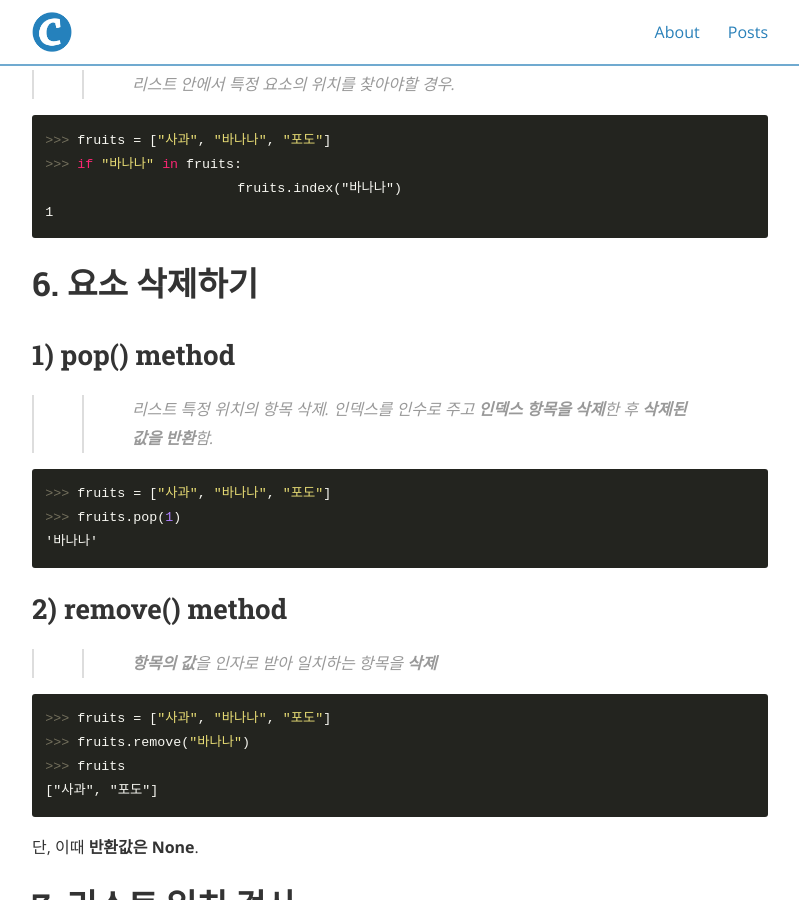
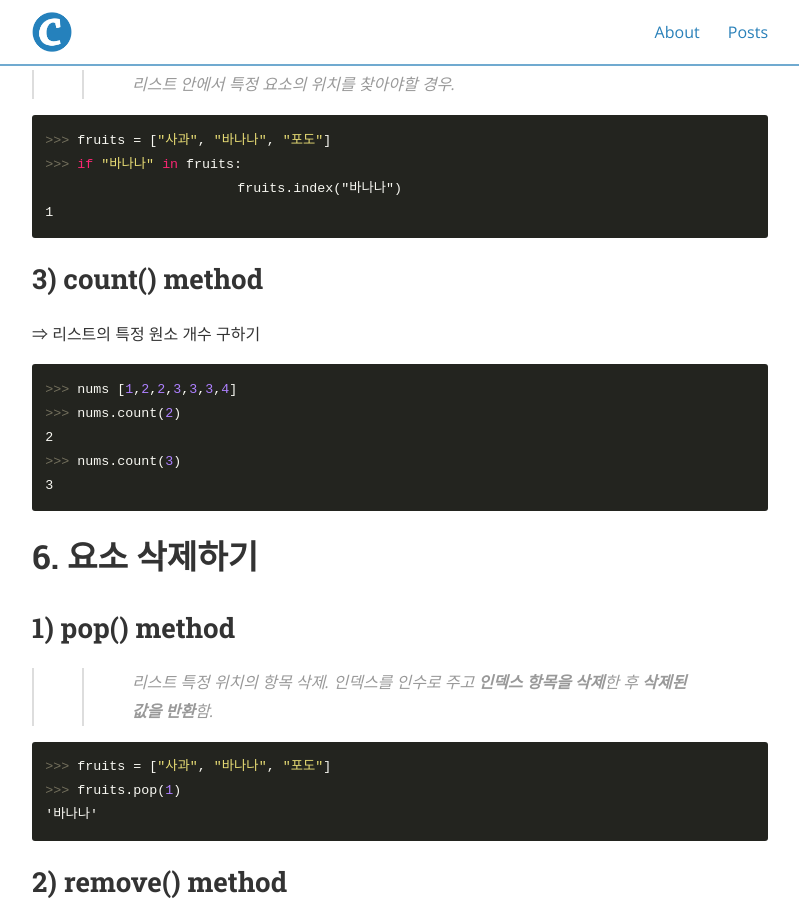
Before and after one commit to joohan-lee/joohan-lee.github.io, a Jekyll site: the page built from _posts/2021-08-20-python_operators_methods.md, in a window 1280 px wide and 900 px high, scrolled down 3421 px. Shown: the whole window, without its empty margins (240-1039 px from the left). Built offline with Jekyll 4.4.1, drawn with Linux system fonts in a browser that asks for light colours; nearby versions of some CDN libraries.

Commit message:
Update 2021-08-20-python_operators_methods.md

````diff
--- a/_posts/2021-08-20-python_operators_methods.md
+++ b/_posts/2021-08-20-python_operators_methods.md
@@ -150,6 +150,18 @@ True
 1
 ```
 
+## 3) count() method
+
+⇒ 리스트의 특정 원소 개수 구하기
+
+```python
+>>> nums [1,2,2,3,3,3,4]
+>>> nums.count(2)
+2
+>>> nums.count(3)
+3
+```
+
 # 6. 요소 삭제하기
 
 ## 1) pop() method
````
